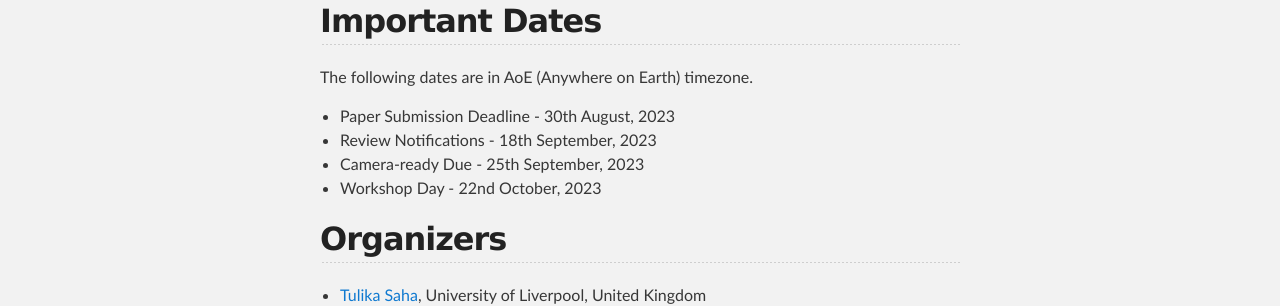
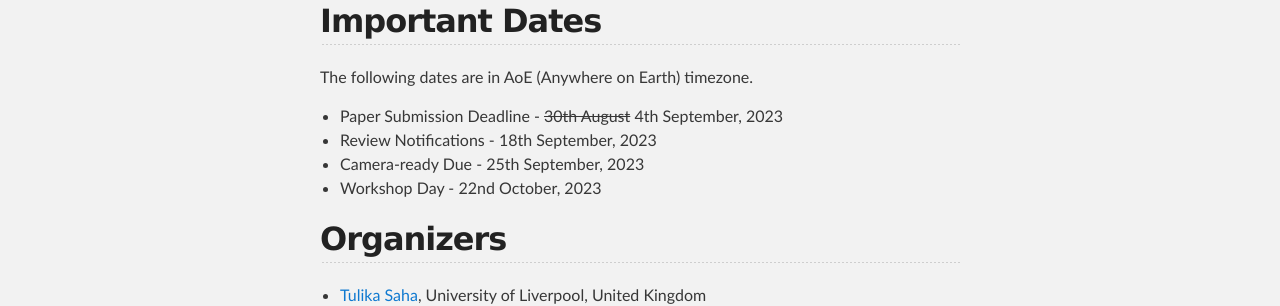
Before and after one commit to gdebasis/llmit, a Jekyll site: the page built from index.md, in a window 1280 px wide and 900 px high, scrolled down 2404 px. Shown: the part 255-561 px from the top of the window. Built offline with Jekyll 4.4.1, drawn with Linux system fonts in a browser that asks for light colours.

Commit message:
date change

```diff
--- a/index.md
+++ b/index.md
@@ -52,7 +52,7 @@ Accepted papers will be included in the CIKM'23 companion volume (**published by
 
 The following dates are in AoE (Anywhere on Earth) timezone.
 
-* Paper Submission Deadline - 30th August, 2023
+* Paper Submission Deadline - ~~30th August~~ 4th September, 2023
 * Review Notifications - 18th September, 2023
 * Camera-ready Due - 25th September, 2023
 * Workshop Day - 22nd October, 2023
```
